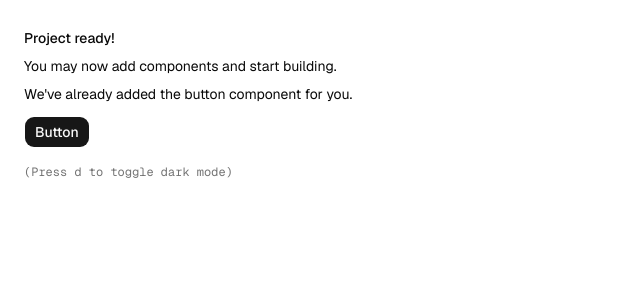
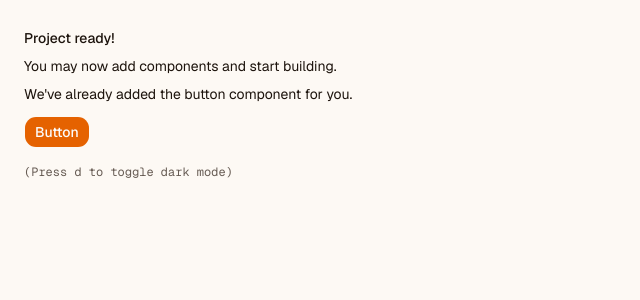
Before and after one commit to rubaeitferdous/rentara-client, a Next.js app: page / in a window 1280 px wide. Shown: the top 300 px of the page, without its empty margins (0-640 px from the left). Built offline with nearby package versions, Linux system fonts and the light colour scheme.

Commit message:
style: implement custom warm premium theme and styling system

```diff
--- a/app/globals.css
+++ b/app/globals.css
@@ -47,73 +47,103 @@
   --radius-4xl: calc(var(--radius) * 2.6);
 }
 
+/* ==========================================================================
+   PREMIUM WARM THEME PALETTE
+   ========================================================================== */
+
 :root {
-    --background: oklch(1 0 0);
-    --foreground: oklch(0.145 0 0);
-    --card: oklch(1 0 0);
-    --card-foreground: oklch(0.145 0 0);
-    --popover: oklch(1 0 0);
-    --popover-foreground: oklch(0.145 0 0);
-    --primary: oklch(0.205 0 0);
-    --primary-foreground: oklch(0.985 0 0);
-    --secondary: oklch(0.97 0 0);
-    --secondary-foreground: oklch(0.205 0 0);
-    --muted: oklch(0.97 0 0);
-    --muted-foreground: oklch(0.556 0 0);
-    --accent: oklch(0.97 0 0);
-    --accent-foreground: oklch(0.205 0 0);
-    --destructive: oklch(0.577 0.245 27.325);
-    --border: oklch(0.922 0 0);
-    --input: oklch(0.922 0 0);
-    --ring: oklch(0.708 0 0);
-    --chart-1: oklch(0.87 0 0);
-    --chart-2: oklch(0.556 0 0);
-    --chart-3: oklch(0.439 0 0);
-    --chart-4: oklch(0.371 0 0);
-    --chart-5: oklch(0.269 0 0);
-    --radius: 0.625rem;
-    --sidebar: oklch(0.985 0 0);
-    --sidebar-foreground: oklch(0.145 0 0);
-    --sidebar-primary: oklch(0.205 0 0);
-    --sidebar-primary-foreground: oklch(0.985 0 0);
-    --sidebar-accent: oklch(0.97 0 0);
-    --sidebar-accent-foreground: oklch(0.205 0 0);
-    --sidebar-border: oklch(0.922 0 0);
-    --sidebar-ring: oklch(0.708 0 0);
+  /* Warm Alabaster / Linen Light Palette */
+  --background: oklch(0.985 0.008 75);
+  --foreground: oklch(0.20 0.02 55);
+
+  --card: oklch(0.995 0.004 75);
+  --card-foreground: oklch(0.20 0.02 55);
+
+  --popover: oklch(0.995 0.004 75);
+  --popover-foreground: oklch(0.20 0.02 55);
+
+  /* Warm Burnt Amber / Cognac Primary */
+  --primary: oklch(0.65 0.19 50);
+  --primary-foreground: oklch(0.99 0 0);
+
+  /* Warm Earthy Stone / Sand Secondary */
+  --secondary: oklch(0.945 0.012 75);
+  --secondary-foreground: oklch(0.22 0.025 55);
+
+  --muted: oklch(0.95 0.009 75);
+  --muted-foreground: oklch(0.48 0.02 60);
+
+  /* Golden Honey Accent */
+  --accent: oklch(0.93 0.025 80);
+  --accent-foreground: oklch(0.25 0.04 55);
+
+  --destructive: oklch(0.60 0.22 28);
+  --border: oklch(0.90 0.012 75);
+  --input: oklch(0.90 0.012 75);
+  --ring: oklch(0.68 0.18 50);
+
+  --chart-1: oklch(0.65 0.19 50);
+  --chart-2: oklch(0.75 0.16 80);
+  --chart-3: oklch(0.40 0.06 60);
+  --chart-4: oklch(0.55 0.12 140);
+  --chart-5: oklch(0.50 0.15 30);
+
+  --radius: 0.75rem;
+
+  --sidebar: oklch(0.975 0.008 75);
+  --sidebar-foreground: oklch(0.20 0.02 55);
+  --sidebar-primary: oklch(0.65 0.19 50);
+  --sidebar-primary-foreground: oklch(0.99 0 0);
+  --sidebar-accent: oklch(0.93 0.02 75);
+  --sidebar-accent-foreground: oklch(0.20 0.02 55);
+  --sidebar-border: oklch(0.90 0.012 75);
+  --sidebar-ring: oklch(0.68 0.18 50);
 }
 
 .dark {
-    --background: oklch(0.145 0 0);
-    --foreground: oklch(0.985 0 0);
-    --card: oklch(0.205 0 0);
-    --card-foreground: oklch(0.985 0 0);
-    --popover: oklch(0.205 0 0);
-    --popover-foreground: oklch(0.985 0 0);
-    --primary: oklch(0.922 0 0);
-    --primary-foreground: oklch(0.205 0 0);
-    --secondary: oklch(0.269 0 0);
-    --secondary-foreground: oklch(0.985 0 0);
-    --muted: oklch(0.269 0 0);
-    --muted-foreground: oklch(0.708 0 0);
-    --accent: oklch(0.269 0 0);
-    --accent-foreground: oklch(0.985 0 0);
-    --destructive: oklch(0.704 0.191 22.216);
-    --border: oklch(1 0 0 / 10%);
-    --input: oklch(1 0 0 / 15%);
-    --ring: oklch(0.556 0 0);
-    --chart-1: oklch(0.87 0 0);
-    --chart-2: oklch(0.556 0 0);
-    --chart-3: oklch(0.439 0 0);
-    --chart-4: oklch(0.371 0 0);
-    --chart-5: oklch(0.269 0 0);
-    --sidebar: oklch(0.205 0 0);
-    --sidebar-foreground: oklch(0.985 0 0);
-    --sidebar-primary: oklch(0.488 0.243 264.376);
-    --sidebar-primary-foreground: oklch(0.985 0 0);
-    --sidebar-accent: oklch(0.269 0 0);
-    --sidebar-accent-foreground: oklch(0.985 0 0);
-    --sidebar-border: oklch(1 0 0 / 10%);
-    --sidebar-ring: oklch(0.556 0 0);
+  /* Deep Roasted Truffle / Obsidian Dark Palette */
+  --background: oklch(0.16 0.015 50);
+  --foreground: oklch(0.96 0.008 75);
+
+  --card: oklch(0.20 0.018 50);
+  --card-foreground: oklch(0.96 0.008 75);
+
+  --popover: oklch(0.20 0.018 50);
+  --popover-foreground: oklch(0.96 0.008 75);
+
+  /* Radiant Warm Amber Accent in Dark Mode */
+  --primary: oklch(0.72 0.19 55);
+  --primary-foreground: oklch(0.16 0.02 50);
+
+  /* Warm Charcoal Secondary */
+  --secondary: oklch(0.25 0.02 55);
+  --secondary-foreground: oklch(0.96 0.008 75);
+
+  --muted: oklch(0.23 0.015 50);
+  --muted-foreground: oklch(0.66 0.018 65);
+
+  --accent: oklch(0.27 0.025 55);
+  --accent-foreground: oklch(0.96 0.008 75);
+
+  --destructive: oklch(0.68 0.20 25);
+  --border: oklch(0.26 0.018 50);
+  --input: oklch(0.26 0.018 50);
+  --ring: oklch(0.72 0.19 55);
+
+  --chart-1: oklch(0.72 0.19 55);
+  --chart-2: oklch(0.80 0.15 80);
+  --chart-3: oklch(0.50 0.08 60);
+  --chart-4: oklch(0.65 0.14 140);
+  --chart-5: oklch(0.60 0.18 30);
+
+  --sidebar: oklch(0.18 0.016 50);
+  --sidebar-foreground: oklch(0.96 0.008 75);
+  --sidebar-primary: oklch(0.72 0.19 55);
+  --sidebar-primary-foreground: oklch(0.16 0.02 50);
+  --sidebar-accent: oklch(0.24 0.02 55);
+  --sidebar-accent-foreground: oklch(0.96 0.008 75);
+  --sidebar-border: oklch(0.26 0.018 50);
+  --sidebar-ring: oklch(0.72 0.19 55);
 }
 
 @layer base {
@@ -121,9 +151,33 @@
     @apply border-border outline-ring/50;
   }
   body {
-    @apply bg-background text-foreground;
+    @apply bg-background text-foreground selection:bg-amber-500/20 selection:text-amber-700 dark:selection:text-amber-300;
   }
   html {
-    @apply font-sans;
+    @apply font-sans scroll-smooth;
   }
 }
+
+/* ==========================================================================
+   RENTARA BESPOKE UTILITY STYLES
+   ========================================================================== */
+
+.section-title {
+  @apply text-3xl md:text-4xl lg:text-5xl font-bold tracking-tight text-foreground;
+}
+
+.section-sub {
+  @apply text-base md:text-lg text-muted-foreground max-w-2xl mx-auto leading-relaxed;
+}
+
+.warm-card {
+  @apply bg-card text-card-foreground rounded-2xl border border-border transition-all duration-300 hover:shadow-xl hover:shadow-amber-950/5 hover:-translate-y-1;
+}
+
+.warm-glow {
+  background: radial-gradient(circle at 50% 0%, rgba(217, 119, 6, 0.15) 0%, transparent 70%);
+}
+
+.badge-warm {
+  @apply inline-flex items-center gap-1.5 px-3 py-1 rounded-full text-xs font-semibold bg-amber-500/10 text-amber-700 dark:text-amber-300 border border-amber-500/20;
+}
--- /dev/null
+++ b/components/ThemeToggle.tsx
@@ -0,0 +1,38 @@
+"use client";
+
+import { useTheme } from "next-themes";
+import { useEffect, useState } from "react";
+import { Sun, Moon } from "lucide-react";
+
+export default function ThemeToggle() {
+  const { theme, setTheme, resolvedTheme } = useTheme();
+  const [mounted, setMounted] = useState(false);
+
+  useEffect(() => {
+    setMounted(true);
+  }, []);
+
+  if (!mounted) {
+    return (
+      <div className="w-9 h-9 rounded-full bg-muted/50 border border-border animate-pulse" />
+    );
+  }
+
+  const isDark = resolvedTheme === "dark";
+
+  return (
+    <button
+      type="button"
+      onClick={() => setTheme(isDark ? "light" : "dark")}
+      className="relative p-2 rounded-full border border-border bg-card/80 text-foreground hover:bg-accent hover:text-accent-foreground transition-all duration-200 cursor-pointer shadow-sm hover:scale-105"
+      aria-label="Toggle visual theme"
+      title={isDark ? "Switch to Light Mode" : "Switch to Dark Mode"}
+    >
+      {isDark ? (
+        <Sun className="w-4 h-4 text-amber-400 transition-transform duration-300 rotate-0" />
+      ) : (
+        <Moon className="w-4 h-4 text-amber-600 transition-transform duration-300 rotate-0" />
+      )}
+    </button>
+  );
+}
```
Lines whose indentation alone changed are shown as unchanged.
